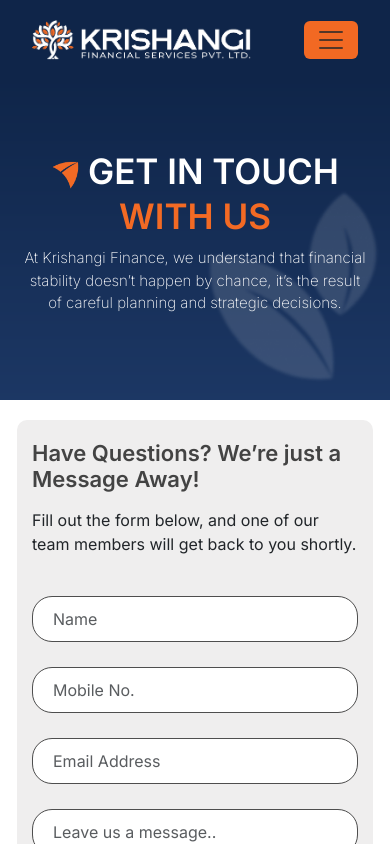
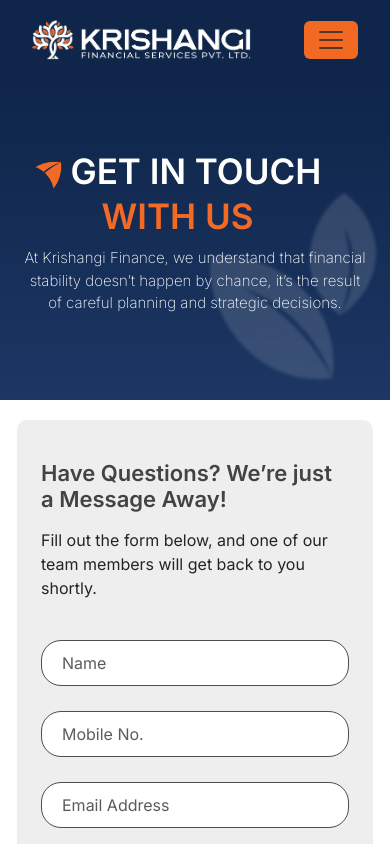
Before and after one commit to akashkatsam/Krishangi-Finance, a React (Create React App) app: page /contact-us in a window 390 px wide. Shown: the top 844 px of the page. Built offline with nearby package versions, Linux system fonts and the light colour scheme.

Commit message:
Update App.css

```diff
--- a/src/App.css
+++ b/src/App.css
@@ -1390,7 +1390,7 @@
   padding: 20px 5px;
 }
 .leftcontact{
-  padding:20px 15px;
+  padding: 40px 24px;
 }
 #formcard h3 {
   font-size: 22px;
@@ -1409,6 +1409,7 @@
 
 .breadcrumb-content h1 {
   font-size: 35px!important;
+  width: 90%;
   line-height: 45px;
 }
 .breadcrumb-content p {
```
